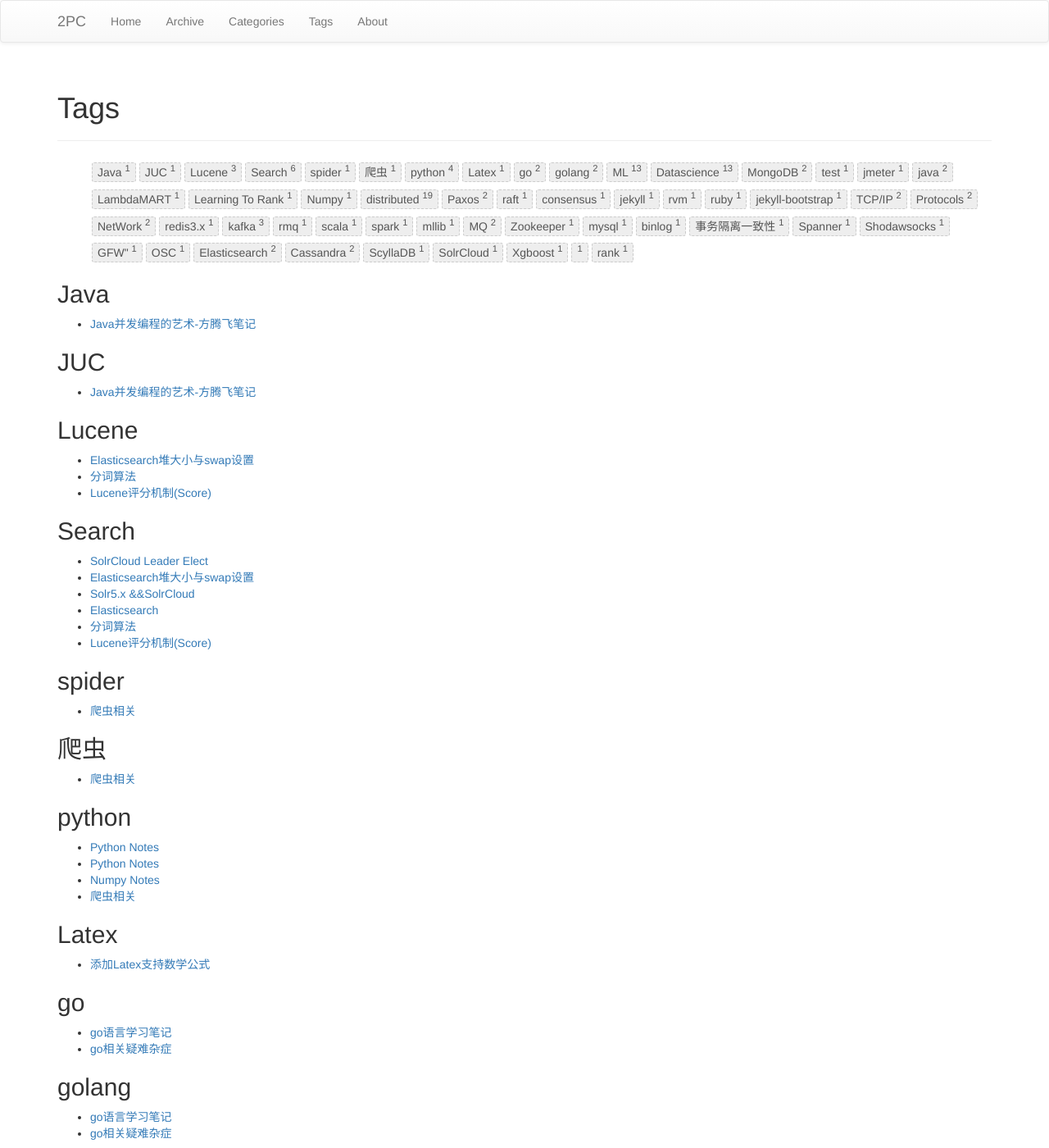
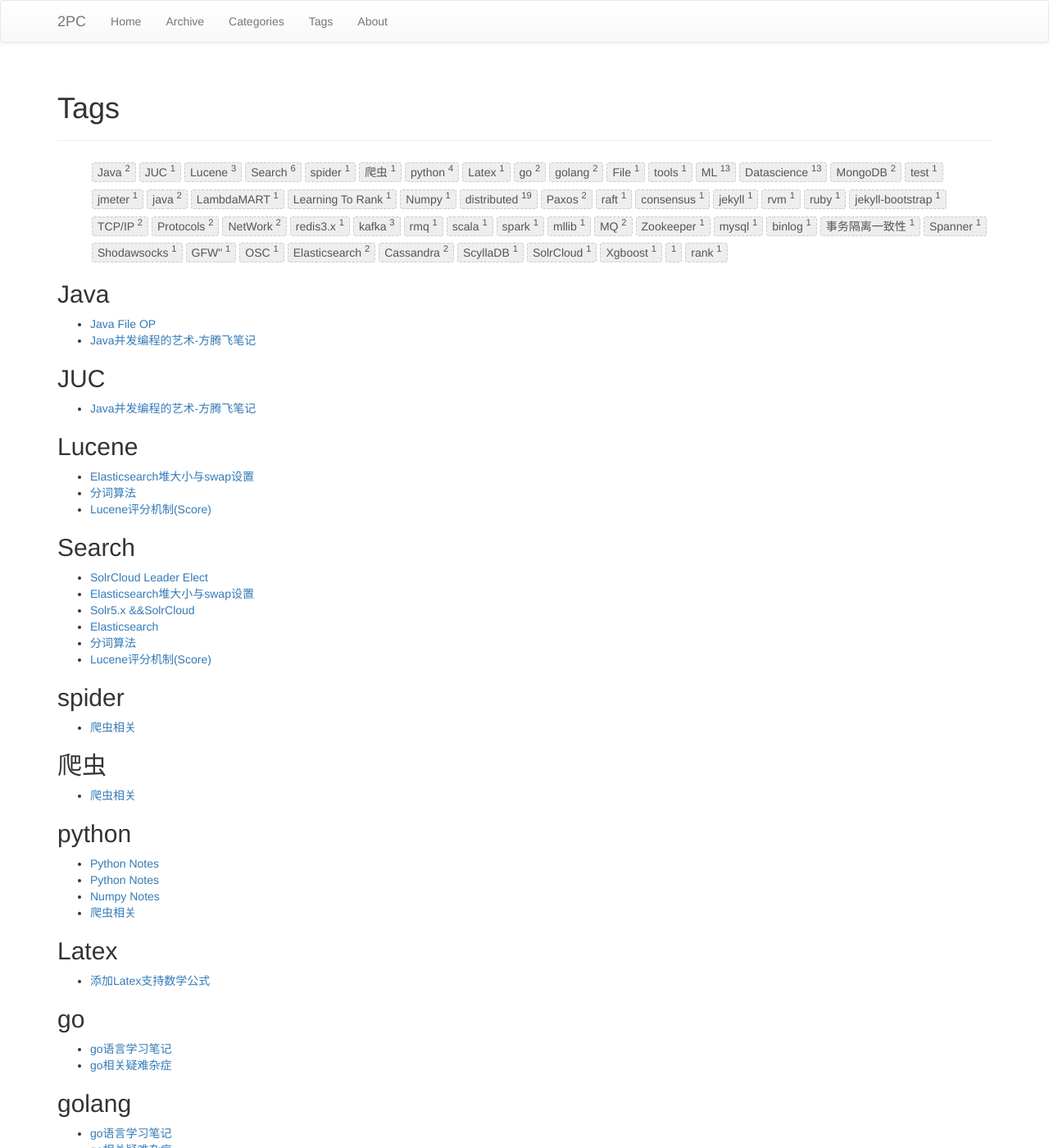
Before and after one commit to luyee/2pc.github.io, a Jekyll site: the page built from tags.html, in a window 1280 px wide and 1400 px high. Shown: the whole window at 82% size. Built offline with Jekyll 4.4.1, drawn with Linux system fonts in a browser that asks for light colours; some of the changed text lies outside the part shown.

Commit message:
Update 2015-06-13-javafileop.md

````diff
--- a/_posts/Java/2015-06-13-javafileop.md
+++ b/_posts/Java/2015-06-13-javafileop.md
@@ -1,3 +1,12 @@
+---
+title: Java File OP
+tagline: ""
+category : Java
+layout: post
+tags : [Java, File, tools]
+---
+
+
 ```
  public static void main(String[] args)  {
   	String name = "C:/Users/luping/Desktop/suggest.csv";
````
